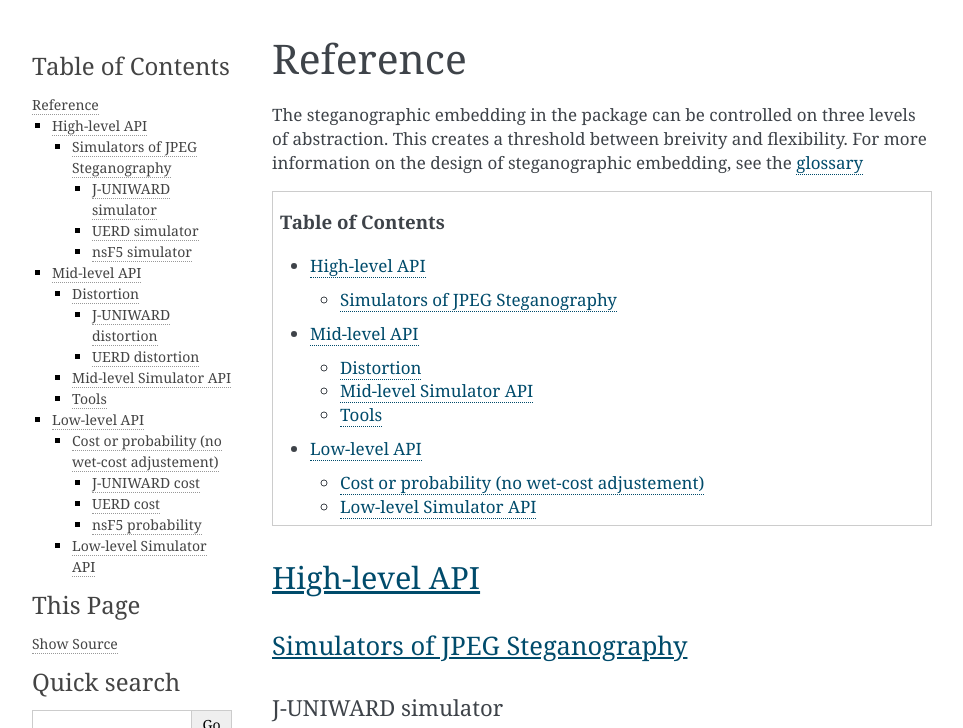
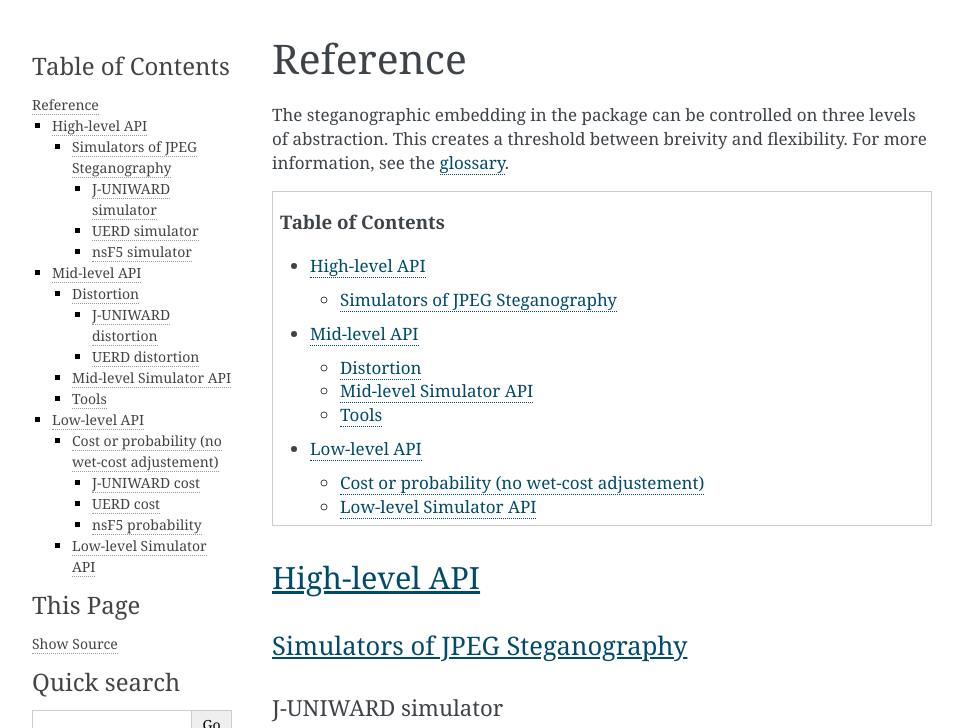
Before and after one commit to uibk-uncover/conseal, a Sphinx documentation site: the page built from docs/reference.rst, in a window 1280 px wide and 900 px high, cut to the strip 0-728 px from the top of the window. Shown: the whole strip, without its empty margins (148-1111 px from the left). Built offline with Sphinx 7.4.7, drawn with Linux system fonts in a browser that asks for light colours.

Commit message:
shortened

```diff
--- a/docs/reference.rst
+++ b/docs/reference.rst
@@ -3,8 +3,7 @@ Reference
 
 The steganographic embedding in the package can be controlled on three levels of abstraction.
 This creates a threshold between breivity and flexibility.
-For more information on the design of steganographic embedding,
-see the `glossary <https://conseal.readthedocs.io/en/latest/glossary.html#steganographic-design>`__
+For more information, see the `glossary <https://conseal.readthedocs.io/en/latest/glossary.html#steganographic-design>`__.
 
 .. contents:: Table of Contents
    :local:
```
